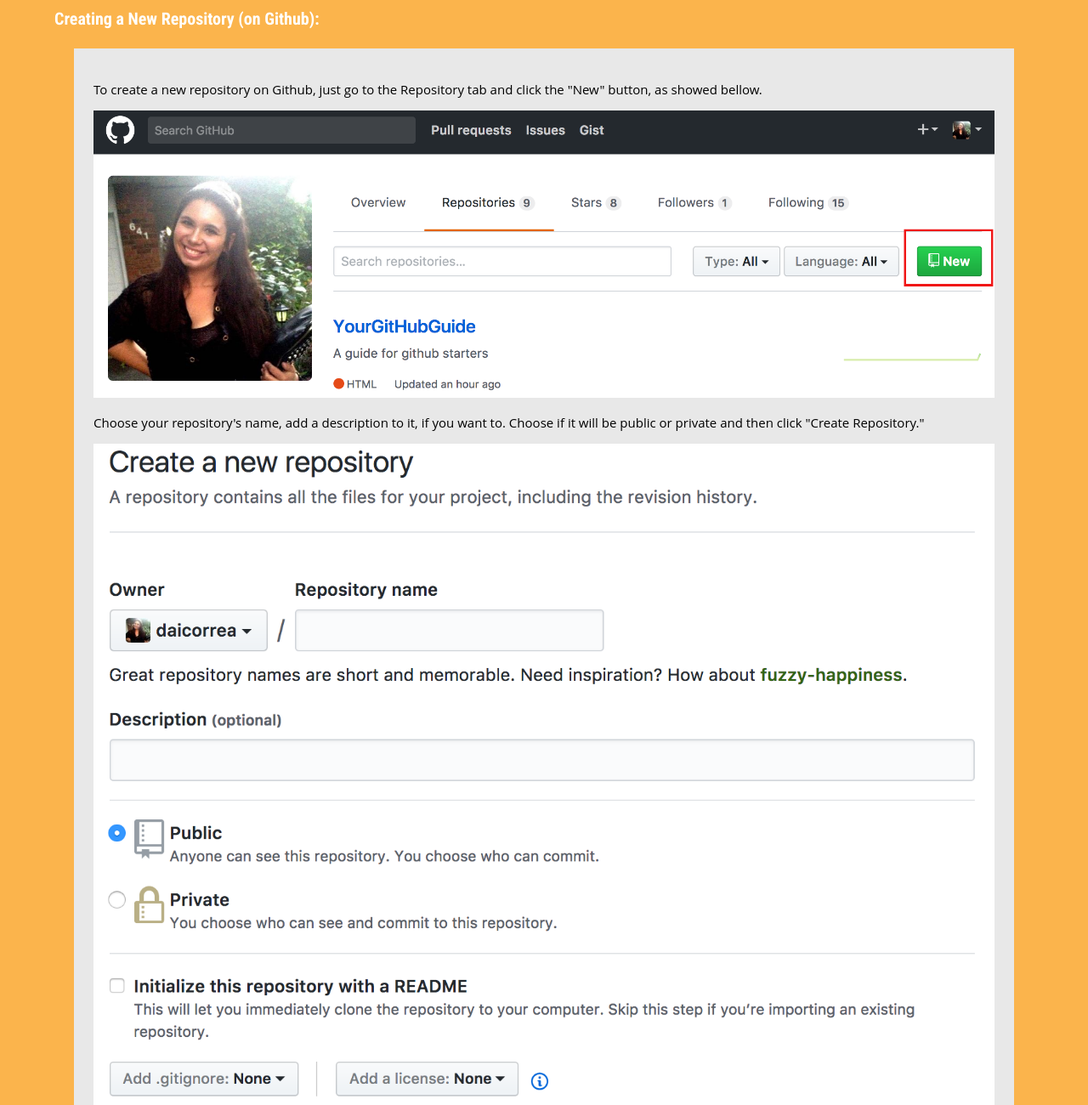
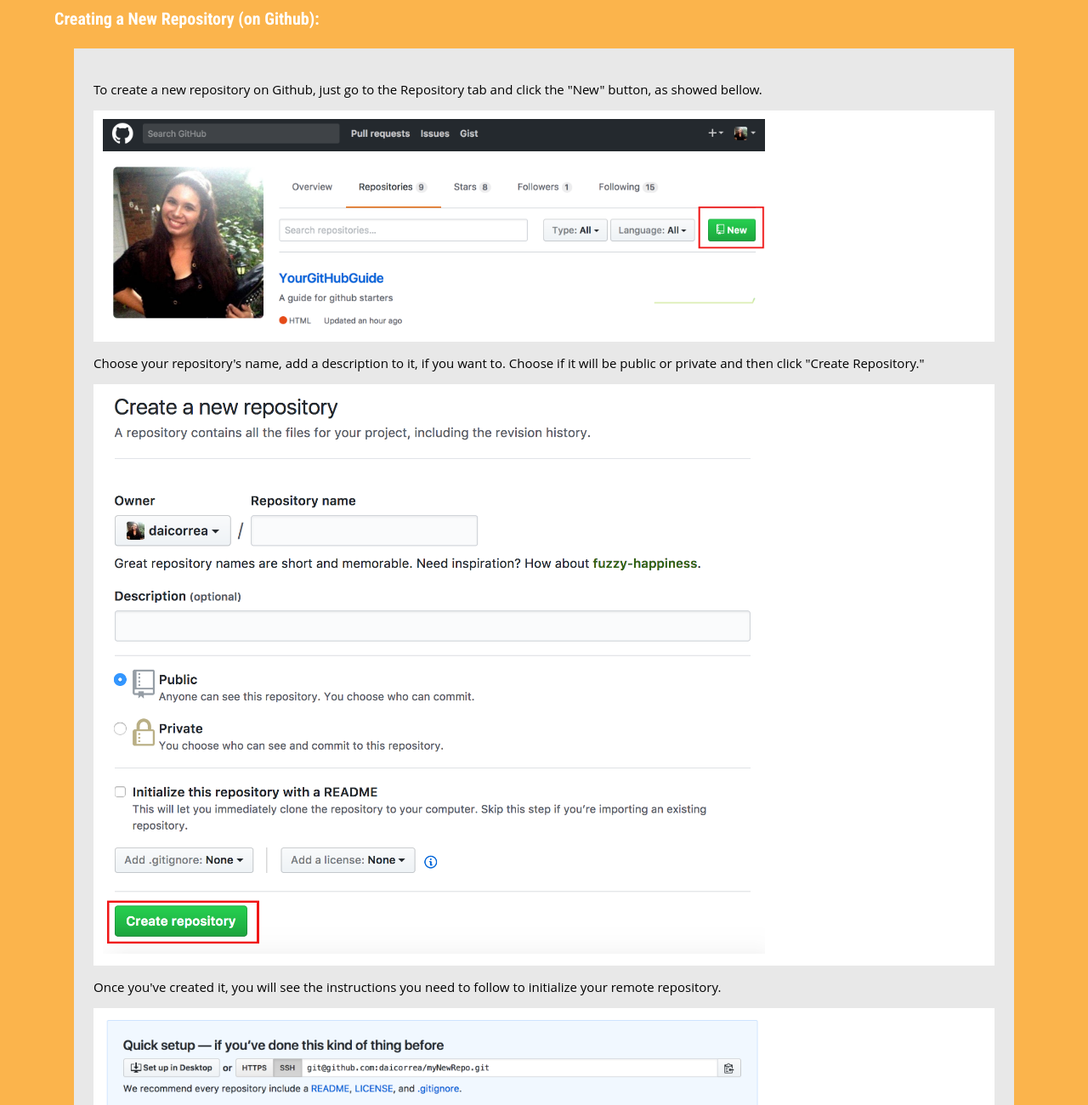
Before and after one commit to daicorrea/YourGitHubGuide, a plain HTML site: page index.html in a window 1280 px wide. Shown: the part 1680-2980 px from the top of the page at 85% size. Drawn offline with Linux system fonts and the light colour scheme; a web font is replaced by a local one.

Commit message:
Merging Styles

```diff
--- a/index.html
+++ b/index.html
@@ -62,11 +62,17 @@
                     <h2>Creating a New Repository (on Github):</h2>
                     <div class="content">
                         <p>To create a new repository on Github, just go to the Repository tab and click the "New" button, as showed bellow.</p>
-                        <p><img class="full-img" src="img/newRepo.png" alt="Create a new Repository on Github"></p>
+                        <div class="myCode">
+                            <img class="more-half-img" src="img/newRepo.png" alt="Create a new Repository on Github">
+                        </div>
                         <p>Choose your repository's name, add a description to it, if you want to. Choose if it will be public or private and then click "Create Repository."</p>
-                        <p><img class="full-img" src="img/createRepo.png" alt="Create a new Repository on Github"></p>
+                        <div class="myCode">
+                            <img class="more-half-img" src="img/createRepo.png" alt="Create a new Repository on Github">
+                        </div>
                         <p>Once you've created it, you will see the instructions you need to follow to initialize your remote repository.</p>
-                        <p><img class="full-img" src="img/emptyRepo.png" alt="Just created Repository on Github"></p>
+                        <div class="myCode">
+                            <img class="more-half-img" src="img/emptyRepo.png" alt="Just created Repository on Github">
+                        </div>
                     </div>
                     <h2>Creating a New Repository (on your Desktop):</h2>
                     <div class="content">
```
